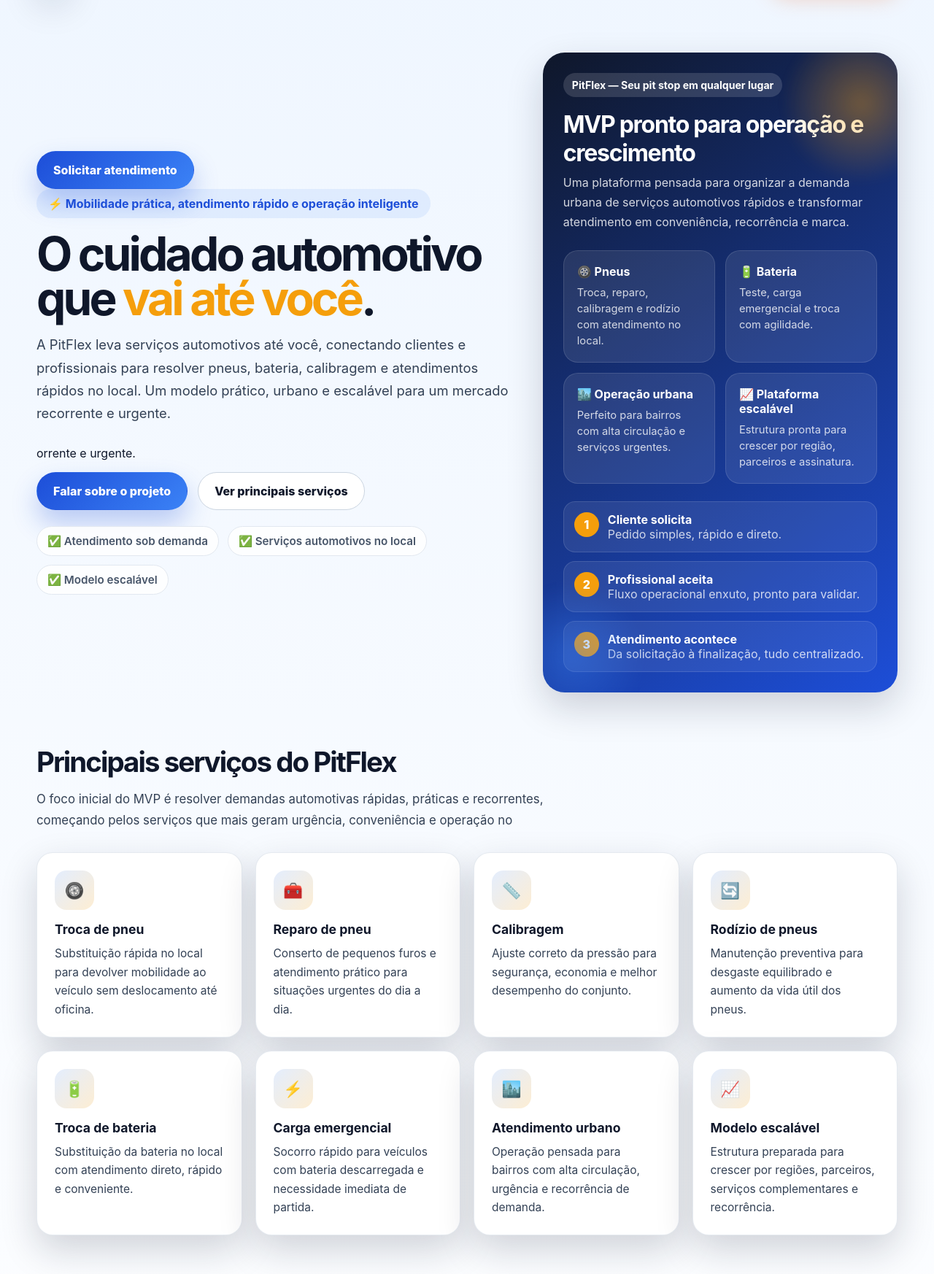
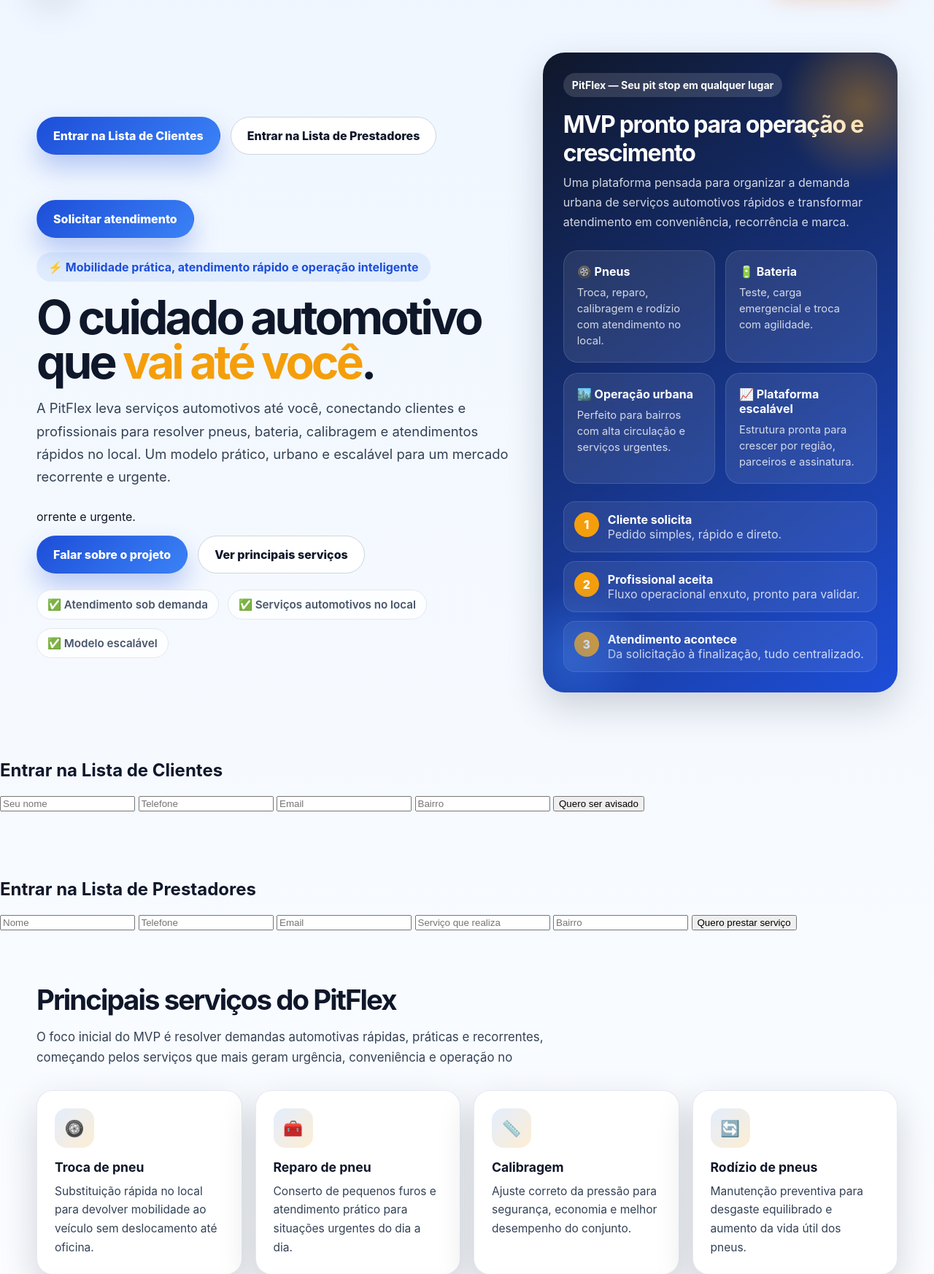
Before and after one commit to futuristion/pitflex-api, a Django app: page / in a window 1280 px wide. Shown: the part 75-1821 px from the top of the page at 73% size. Run offline with Django 5.2, Linux system fonts and the light colour scheme.

Commit message:
feat: wailist clients and providers

```diff
--- a/core/admin.py
+++ b/core/admin.py
@@ -1,5 +1,5 @@
 from django.contrib import admin
-from .models import Service, Professional, Customer, Order
+from .models import Service, Professional, Customer, Order, ClientWaitlist, ProviderWaitlist
 
 
 @admin.register(Service)
@@ -28,3 +28,7 @@ class OrderAdmin(admin.ModelAdmin):
     list_display = ("id", "created_at", "service", "customer", "professional", "status", "neighborhood")
     list_filter = ("status", "service", "created_at")
     search_fields = ("customer__name", "professional__name", "address")
+
+
+admin.site.register(ClientWaitlist)
+admin.site.register(ProviderWaitlist)
--- a/core/urls.py
+++ b/core/urls.py
@@ -1,8 +1,16 @@
 from django.urls import path, include
 from rest_framework.routers import DefaultRouter
-from .views import health, ServiceViewSet, ProfessionalViewSet, CustomerViewSet, OrderViewSet
-from .views import landing
-from .views import public_order_request
+from .views import (
+    health,
+    landing,
+    ServiceViewSet,
+    ProfessionalViewSet,
+    CustomerViewSet,
+    OrderViewSet,
+    public_order_request,
+    join_client_waitlist,
+    join_provider_waitlist
+)
 
 router = DefaultRouter()
 router.register("services", ServiceViewSet, basename="services")
@@ -13,6 +21,11 @@ router.register("orders", OrderViewSet, basename="orders")
 urlpatterns = [
     path("", landing, name="landing"),
     path("health/", health),
+
+    path("api/request-service/", public_order_request, name="public_order_request"),
+
+    path("api/waitlist/client/", join_client_waitlist),
+    path("api/waitlist/provider/", join_provider_waitlist),
+
     path("api/", include(router.urls)),
-    path("api/request-service/", public_order_request, name="public_order_request"),
-    ]
+]
--- a/core/views.py
+++ b/core/views.py
@@ -12,6 +12,8 @@ from .serializers import (
     OrderSerializer,
     OrderStatusSerializer,
     PublicOrderRequestSerializer,
+    ProviderWaitlistSerializer,
+    ClientWaitlistSerializer,
 )
 
 def health(request):
@@ -127,3 +129,24 @@ def public_order_request(request):
         },
         status=status.HTTP_201_CREATED,
     )
+
+@api_view(["POST"])
+def join_client_waitlist(request):
+    serializer = ClientWaitlistSerializer(data=request.data)
+
+    if serializer.is_valid():
+        serializer.save()
+        return Response({"message": "Cadastro realizado com sucesso!"})
+
+    return Response(serializer.errors, status=400)
+
+
+@api_view(["POST"])
+def join_provider_waitlist(request):
+    serializer = ProviderWaitlistSerializer(data=request.data)
+
+    if serializer.is_valid():
+        serializer.save()
+        return Response({"message": "Cadastro realizado com sucesso!"})
+
+    return Response(serializer.errors, status=400)
--- a/templates/landing/index.html
+++ b/templates/landing/index.html
@@ -492,10 +492,23 @@
     <section class="hero" id="inicio">
       <div class="container hero-grid">
         <div>
+          <br></br>
+          <div class="hero-actions">
 
+<a class="btn btn-primary" href="#lista-clientes">
+Entrar na Lista de Clientes
+</a>
+
+<a class="btn btn-secondary" href="#lista-prestadores">
+Entrar na Lista de Prestadores
+</a>
+
+</div>
+          <br></br>
            <a class="btn btn-primary" href="#solicitar">
               Solicitar atendimento
           </a>
+          <br></br>
 
           <div class="eyebrow">⚡ Mobilidade prática, atendimento rápido e operação inteligente</div>
           <h1>O cuidado automotivo que <span class="headline-accent">vai até você</span>.</h1>
@@ -557,6 +570,48 @@
         </div>
       </div>
     </section>
+
+    <section id="lista-clientes">
+
+<h2>Entrar na Lista de Clientes</h2>
+
+<form id="clientWaitlist">
+
+<input type="text" name="name" placeholder="Seu nome" required>
+
+<input type="text" name="phone" placeholder="Telefone" required>
+
+<input type="email" name="email" placeholder="Email">
+
+<input type="text" name="neighborhood" placeholder="Bairro">
+
+<button type="submit">Quero ser avisado</button>
+
+</form>
+
+</section>
+
+<section id="lista-prestadores">
+
+<h2>Entrar na Lista de Prestadores</h2>
+
+<form id="providerWaitlist">
+
+<input type="text" name="name" placeholder="Nome">
+
+<input type="text" name="phone" placeholder="Telefone">
+
+<input type="email" name="email" placeholder="Email">
+
+<input type="text" name="service_type" placeholder="Serviço que realiza">
+
+<input type="text" name="neighborhood" placeholder="Bairro">
+
+<button type="submit">Quero prestar serviço</button>
+
+</form>
+
+</section>
 
     <section id="servicos">
       <div class="container">
@@ -962,6 +1017,29 @@ document.getElementById("pedidoForm").addEventListener("submit", async function(
 
 </script>
 
+<script>
+
+document.getElementById("clientWaitlist").addEventListener("submit", async function(e){
+
+e.preventDefault()
+
+const data = Object.fromEntries(new FormData(this))
+
+await fetch("/api/waitlist/client/",{
+method:"POST",
+headers:{
+"Content-Type":"application/json"
+},
+body: JSON.stringify(data)
+})
+
+alert("Você entrou na lista!")
+this.reset()
+
+})
+
+</script>
+
 
 </body>
 </html>
```
Also changed, not shown: core/models.py (+23 -0 lines), core/serializers.py (+13 -1 lines), core/migrations/0002_clientwaitlist_providerwaitlist.py (added).
